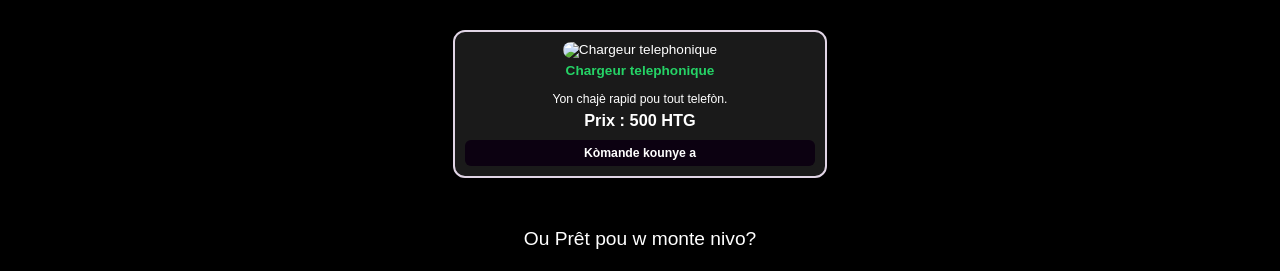
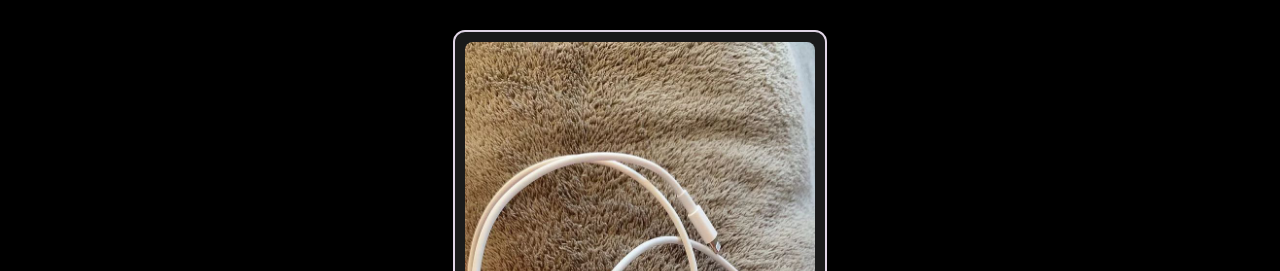
Before and after one commit to hansepierre577-creator/level-up-site, a plain HTML site: page index.html in a window 1280 px wide. Shown: the part 978-1249 px from the top of the page. Drawn offline with Linux system fonts and the light colour scheme.

Commit message:
Update product image source in index.html

```diff
--- a/index.html
+++ b/index.html
@@ -121,7 +121,7 @@ style="display: block; margin: 30px auto 10px auto; max-width: 250px; height: au
 
 <div class="product-card">
     <img
-    src="Chargeur telephonique.jpeg"
+    src="Kit Carregador De iPhone Fonte com Cabo Carregamento Rápido 1m PD 20w _ Shopee Brasil.jfif"
     alt="Chargeur telephonique"
     />
     <h3 style="color: #25D366; margin-top: 0;">Chargeur telephonique</h3>
```
